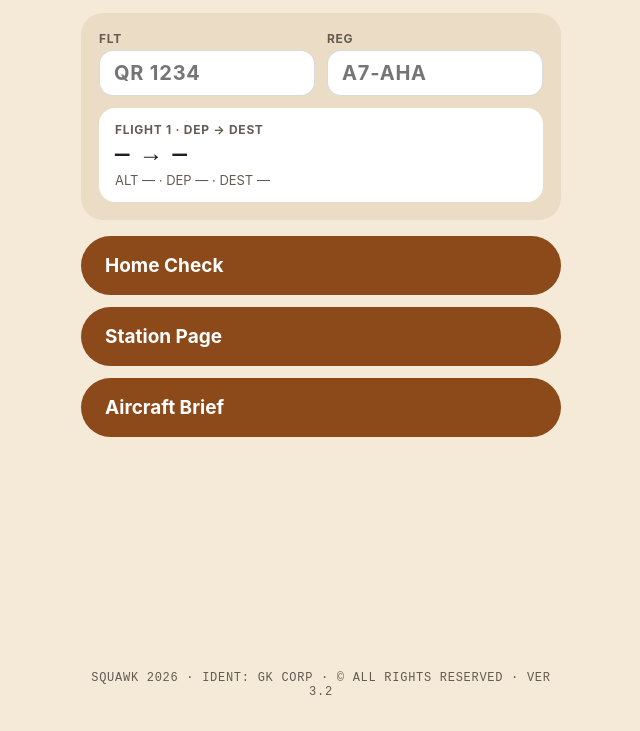
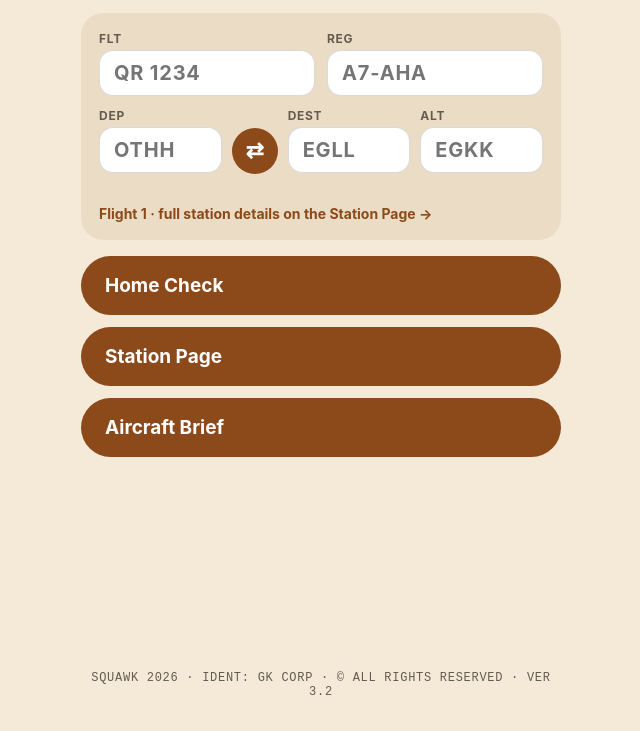
Before and after one commit to gk1359/flight-brief, a plain HTML site: page index.html in a window 1280 px wide. Shown: the part 69-800 px from the top of the page, without its empty margins (319-959 px from the left). Drawn offline with Linux system fonts and the light colour scheme.

Commit message:
Add files via upload

```diff
--- a/index.html
+++ b/index.html
@@ -18,6 +18,11 @@ h1{margin:0;font-size:28px}
 .row{display:flex;gap:12px;flex-wrap:wrap}
 label{display:flex;flex-direction:column;gap:4px;font-size:12px;font-weight:700;letter-spacing:.06em;color:var(--muted);flex:1;min-width:130px}
 input{font:inherit;font-size:20px;font-weight:700;letter-spacing:.04em;text-transform:uppercase;color:var(--accent);background:var(--tile);border:1px solid var(--line);border-radius:14px;padding:10px 14px;width:100%;box-sizing:border-box}
+.stns{display:grid;grid-template-columns:minmax(0,1fr) auto minmax(0,1fr) minmax(0,1fr);gap:10px;align-items:start}
+.stns label{min-width:0}
+.e{font-size:12px;font-weight:400;letter-spacing:0;color:var(--muted);min-height:16px}
+#flip{margin-top:20px;width:46px;height:46px;border-radius:999px;border:none;background:var(--accent);color:var(--accent-ink);font-size:22px;font-weight:700;cursor:pointer}
+.more{font-size:14px;font-weight:700;color:var(--accent);text-decoration:none}
 .route{display:block;text-decoration:none;color:inherit;padding:14px 16px;border-radius:16px;background:var(--tile)}
 .route .k{font-size:12px;font-weight:700;letter-spacing:.06em;color:var(--muted)}
 .route .v{font-family:'B612 Mono',ui-monospace,monospace;font-size:24px;font-weight:700;margin-top:4px}
@@ -34,11 +39,13 @@ footer{margin-top:auto;text-align:center;font-family:'B612 Mono',ui-monospace,mo
     <label>FLT<input id="fn1" maxlength="8" placeholder="QR 1234" autocomplete="off"></label>
     <label>REG<input id="reg" maxlength="8" placeholder="A7-AHA" autocomplete="off"></label>
   </div>
-  <a class="route" href="Station%20Altitude%20Sheet.dc.html">
-    <div class="k">FLIGHT 1 · DEP → DEST</div>
-    <div class="v" id="route">— → —</div>
-    <div class="s" id="alt">ALT —</div>
-  </a>
+  <div class="stns">
+    <label>DEP<input id="s_dep" maxlength="4" placeholder="OTHH" autocomplete="off"><span class="e" id="e_dep"></span></label>
+    <button type="button" id="flip" aria-label="Reverse flight: swap DEP and DEST" title="Reverse flight">⇄</button>
+    <label>DEST<input id="s_dest" maxlength="4" placeholder="EGLL" autocomplete="off"><span class="e" id="e_dest"></span></label>
+    <label>ALT<input id="s_alt" maxlength="4" placeholder="EGKK" autocomplete="off"><span class="e" id="e_alt"></span></label>
+  </div>
+  <a class="more" href="Station%20Altitude%20Sheet.dc.html">Flight 1 · full station details on the Station Page →</a>
 </section>
 
 <nav class="nav" aria-label="Pages">
@@ -56,13 +63,31 @@ function read(k){ try { return JSON.parse(localStorage.getItem(k) || '{}') || {}
 function stn(d){ d = d || {}; var c = String(d.code || '').toUpperCase(); return c ? c + (d.iata ? ' ' + d.iata : '') : '—'; }
 function elev(d){ return d && d.elev !== '' && d.elev != null ? ' · ' + d.elev + ' ft' : ''; }
 var fn = document.getElementById('fn1'), rg = document.getElementById('reg');
+var STN = ['dep', 'dest', 'alt'];
+function writeS(s){ try { localStorage.setItem(SKEY, JSON.stringify(s)); } catch (e) {} }
 function render(){
   var id = read(IDKEY), s = read(SKEY);
   if (document.activeElement !== fn) fn.value = id.fn1 || '';
   if (document.activeElement !== rg) rg.value = id.reg || '';
-  document.getElementById('route').textContent = stn(s.dep) + ' → ' + stn(s.dest);
-  document.getElementById('alt').textContent = 'ALT ' + stn(s.alt) + elev(s.alt) + '   ·   DEP' + (elev(s.dep) || ' —') + '   ·   DEST' + (elev(s.dest) || ' —');
+  STN.forEach(function(k){ var d = s[k] || {}, el = document.getElementById('s_' + k);
+    if (document.activeElement !== el) el.value = String(d.code || '').toUpperCase();
+    document.getElementById('e_' + k).textContent = d.code ? [d.iata, d.name, d.elev !== '' && d.elev != null ? d.elev + ' ft' : ''].filter(Boolean).join(' · ') : ''; });
 }
+// Airport lookup: bundled airports.json (ICAO: [elev ft, IATA, city]) — same data the Station Page uses
+var aptP = null;
+function apt(code){ if (!aptP) aptP = fetch('airports.json').then(function(r){ return r.ok ? r.json() : {}; }).catch(function(){ return {}; }); return aptP.then(function(db){ return db[code] || null; }); }
+function setStation(k, v){
+  v = v.toUpperCase().replace(/[^A-Z]/g, '');
+  var s = read(SKEY), prev = s[k] || {};
+  if (String(prev.code || '') === v) return;
+  s[k] = { code: v, elev: '' };                       // new airport → fresh station (old per-airport settings dropped)
+  writeS(s); render();
+  if (/^[A-Z]{4}$/.test(v)) apt(v).then(function(a){ var s2 = read(SKEY); if (!a || !s2[k] || s2[k].code !== v) return;
+    s2[k] = Object.assign({}, s2[k], { lookedUp: v, iata: a[1] || '', elev: String(a[0]), name: String(a[2] || '').toUpperCase() }); writeS(s2); render(); });
+}
+STN.forEach(function(k){ var el = document.getElementById('s_' + k); el.addEventListener('input', function(){ el.value = el.value.toUpperCase(); setStation(k, el.value); }); });
+// ⇄ Reverse flight: swap DEP and DEST with their station settings (ALT stays)
+document.getElementById('flip').addEventListener('click', function(){ var s = read(SKEY), t = s.dep; s.dep = s.dest || { code: '', elev: '' }; s.dest = t || { code: '', elev: '' }; writeS(s); render(); });
 function save(k, el){ var v = read(IDKEY); v[k] = el.value.toUpperCase(); try { localStorage.setItem(IDKEY, JSON.stringify(v)); } catch (e) {} }
 fn.addEventListener('input', function(){ save('fn1', fn); });
 rg.addEventListener('input', function(){ save('reg', rg); });
--- a/sw.js
+++ b/sw.js
@@ -1,4 +1,4 @@
-const CACHE = 'flight-brief-v9';
+const CACHE = 'flight-brief-v10';
 const FILES = ['./', './index.html', './Pre-Dep%20Home%20Check.dc.html', './Station%20Altitude%20Sheet.dc.html', './Aircraft%20Brief.dc.html', './manifest.webmanifest', './airports.json'];
 self.addEventListener('install', e => { e.waitUntil(caches.open(CACHE).then(c => c.addAll(FILES))); self.skipWaiting(); });
 self.addEventListener('activate', e => { e.waitUntil(caches.keys().then(ks => Promise.all(ks.filter(k => k !== CACHE).map(k => caches.delete(k))))); self.clients.claim(); });
```
